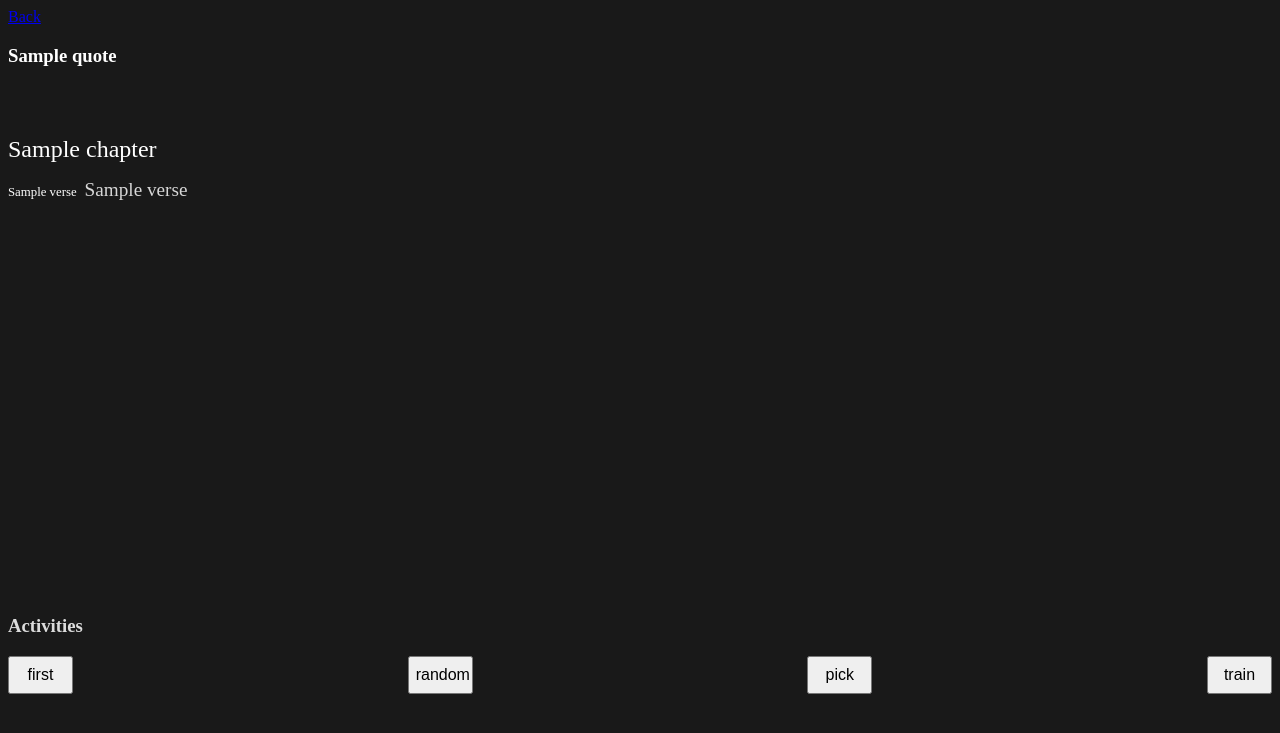
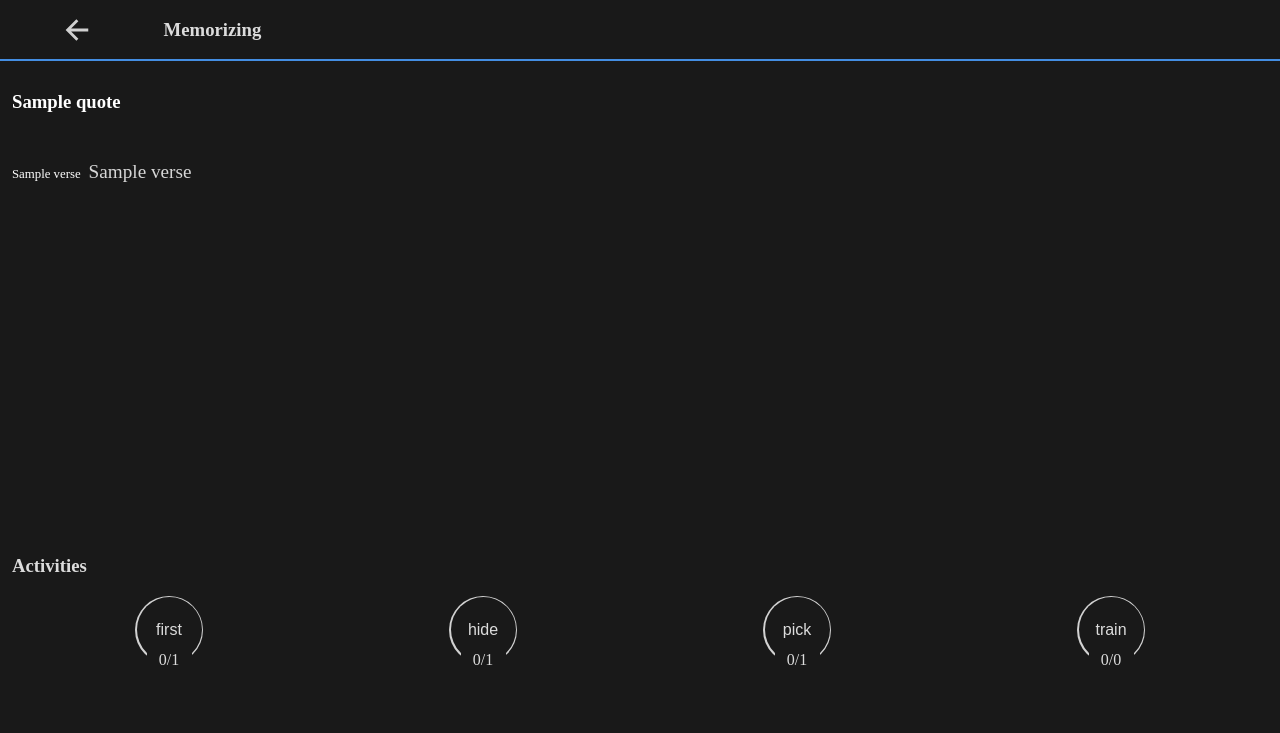
Before and after one commit to Alexanderortizcuellar/bible, a Flask app: template templates/game.html in a window 1280 px wide. Shown: the top 733 px of the page. Run offline with Flask 3, Linux system fonts and the light colour scheme; the template is opened without the code that fills it: most values are stand-ins (such as "Sample title", 1, 10 or a date in 2020).

Commit message:
look and feel

```diff
--- a/static/index.js
+++ b/static/index.js
@@ -12,6 +12,7 @@ let guessLetterCon = document.querySelector("div.guess-letter-wrap")
 let letterInput = document.querySelector("input#letter")
 addEvent()
 let trainCon = document.querySelector("div.train-wrap")
+let backLink = document.querySelector("a#back-link")
 
 for (const b of tasksCon.querySelectorAll("button")) {
 	b.addEventListener("click", ()=>{
@@ -23,10 +24,13 @@ backBtn.addEventListener("click", ()=>{
 	tasksCon.style.display = "flex"
 	backBtn.style.display = "none"
 	letterInput.style.display = "none"
+	h3Tasks.style.display = "block"
+	backLink.style.display = "flex"
 	hideCons()
 	resetGuess()
 	resetRand()
 	full = false;
+	changeHeight(true)
 })
 
 function getVerses() {
@@ -84,18 +88,31 @@ randResetBtn.addEventListener("click", ()=>{
 	resetRand()
 })
 
-
+/*
 let guessResetBtn = document.querySelector("button#guess-reset")
 guessResetBtn.addEventListener("click", ()=>{
 	resetGuess()
 })
-
+*/
 let guessLetterResetBtn = document.querySelector("button#guess-letter-reset")
+console.log(guessLetterResetBtn)
 guessLetterResetBtn.addEventListener("click", ()=>{
 	resetGuess()
 	letterInput.value = ""
 	letterInput.focus()
 })
+
+function changeHeight(out) {
+	let footer = document.querySelector("div.footer")
+	if (out) {
+		container.style.height = "60%"
+		footer.style.height = "28%"
+
+	} else {
+		container.style.height = "75%"
+		footer.style.height = "12%"
+	}
+}
 
 function createElements() {
 		let div = document.createElement("div")
@@ -168,6 +185,8 @@ function addOptions() {
 	let check = guesser.go(evt.currentTarget.innerText.trim(), false)
 		if (check) {
 		    handleGuess(false)
+		} else {
+			navigator.vibrate(200)
 		}
 		})
 	}
@@ -217,6 +236,8 @@ function addEvent() {
 		let check = guesser.go(letter.toLowerCase(), true)
 		if (check) {
 			handleGuess(true)
+		} else {
+			navigator.vibrate(200)
 		}
 
 	})
@@ -255,5 +276,6 @@ function switchMode(mode) {
 	tasksCon.style.display = "none"
 	h3Tasks.style.display = "none"
 	backBtn.style.display = "block"
-
+	backLink.style.display = "none"
+	changeHeight(false)
 }
--- a/static/utils.js
+++ b/static/utils.js
@@ -107,7 +107,7 @@ export class GuessWord {
 		} else if (this.words.length>=4 && this.words.length < 6) {
 			n = 3
 		} else {
-			n = 5;
+			n = 4;
 		}
 		let available = this._checkState(list)
 		for (let i=0;i<n;i++) {
@@ -244,11 +244,12 @@ export class FirstLetter {
 		this.text = text;
 	}
 	_getLetter(word) {
-		let chars = ["(","!","¿"];
+		let chars = ["(","¡","¿"];
 		let letter = ""
 		for (const c of chars) {
 			if (word[0] ==c &&  word.length > 1) {
 			letter = word[1]
+			break
 			} else {
 				letter = word[0]
 			}
--- a/templates/game.html
+++ b/templates/game.html
@@ -10,6 +10,8 @@ body {
 	height:90vh;
 	color:rgb(220,220,220);
 	background-color: rgb(25,25,25);
+	padding:0;
+	margin:0;
 	/*
 	background-color: #f4d8b0;
 	background-color: #f5deb3;
@@ -17,14 +19,75 @@ body {
 
 }
 
+#header-wrap {
+	display:flex;
+	align-items: center;
+}
+button.back {
+	border:none;
+	width:15%;
+	height:25px;
+	background: transparent;
+	outline:none;
+	text-align: left;
+	font-size: 1em;
+	background-image: url("/static/BDL.png");
+	background-position: center;
+	background-repeat: no-repeat;
+	background-size: contain;
+	padding-right: 10px;
+}
+
+a#back-link {
+	text-align: center;
+	width:12%;
+	height:23px;
+	padding-right: 10px;
+	vertical-align: middle;
+	display:flex;
+	justify-content: center;
+	align-items: center;
+}
+
+a#back-link:active {
+	background-color: none;
+}
+
+.header {
+	height:5%;
+	padding:0 12px;
+}
+.header h3 {
+	vertical-align: middle;
+}
+
+.header-wrap {
+	padding:0 12px;
+}
+
+.header-wrap h3 {
+	text-align: center;
+}
+div.line {
+	width:100%;
+	height:2px;
+	border-top: 2px solid #448EE2;
+	margin-bottom: 3px;
+}
 .container {
-	height:70%;
+	height:60%;
 	background: transparent;
-	margin-top: 4%;
+	margin-top: 1%;
 	overflow-x: hidden;
 	word-wrap: break-word;
+	padding:12px;
+	position:relative;
+
 }
 
+.container::-webkit-scrollbar {
+	display: none;
+}
 #chapter {
 	font-size: 1.5em;
 	color:white;
@@ -50,17 +113,57 @@ h3#quote {
 	filter:blur(6px);
 }
 .footer {
-	height:20%;
+	height:28%;
+	padding:12px;
 }
+
 div.tasks {
 	display:flex;
-	justify-content: space-between;
+	justify-content: space-around;
+	align-items: center;
+	align-content: center;
 }
 
+
+div.progress {
+	background-color:rgb(210,210,210);
+	display: flex;
+	align-items: center;
+	justify-content: center;
+	width:68px;
+	height:68px;
+	border-radius: 50%;
+}
+div.task-wrap {
+	width:65px;
+	height:65px;
+	border-radius: 50%;
+	display: flex;
+	flex-direction: column;
+	align-items: center;
+	justify-content: center;
+	position:relative;
+	background-color: rgb(25,25,25);
+}
+
+
 div.tasks button {
-	width:65px;
-	height:38px;
+	width:70%;
+	height:30px;
 	font-size: 1em;
+	background: transparent;
+}
+
+
+button#hide {
+	width:90%;
+	height:32px;
+	margin-right: 5px;
+}
+button#toggle-train {
+	width:100%;
+	height:32px;
+	font-size:1em;
 }
 div.options {
 	display:flex;
@@ -74,11 +177,12 @@ div.options button {
 	background-color: #002e3f;
 	border:none;
 	outline:none;
-	color:rgb(215,215,215);
+	color:rgb(210,210,210);
+	min-width: 45px;
 	height:35px;
 	padding: 8px 6px;
-	font-size: 1em;
-	margin-bottom: 8px;
+	font-size: 1.1em;
+	margin-bottom: 4px;
 }
 input#letter {
 	width:8px;
@@ -86,17 +190,65 @@ input#letter {
 	border:none;
 	display: none;
 }
+#rand-reset {
+	background-image: url("/static/4O.png");
+	background-position: center;
+	background-repeat: no-repeat;
+	background-size: contain;
+	min-width: 40px;
+}
+#guess-letter-reset {
+	background-image: url("/static/4O.png");
+	background-position: center;
+	background-repeat: no-repeat;
+	background-size: contain;
+	min-width: 50px;
+}
+#guess-reset {
+	background-image: url("/static/4O.png");
+	background-position: center;
+	background-repeat: no-repeat;
+	background-size: contain;
+	min-width: 40px;
+}
+.footer button {
+	background-color:#002e3f;
+	color:rgb(220,220,220);
+	border:none;
+	outline:none;
+}
+button#show-keys {
+	width:95%;
+	height:32px;
+	font-size: 1em;
+	margin-right: 3px;
+}
+span#kpi {
+	position:absolute;
+	height:15px;
+	width:45px;
+	text-align: center;
+	background-color: green;
+	transform:translateY(29px);
+	color:rgb(220,220,220);
+	background-color: rgb(25,25,25);
+	vertical-align: middle;
+}
 	</style>
 	<title>Memorize</title>
 </head>
 <body>
-	<a href="http://localhost:5000">Back</a>
+	<div id="header-wrap">
+	<button class="back" style="display: none;"></button>
+	<a id="back-link" href="http://localhost:5000"><img src="/static/BDL.png"></a><h3>Memorizing</h3>
+	</div>
+	<div class="line">
+	</div><br>
 	<div class="header" style="display: flex;flex-direction: row;justify-content: space-between;align-items: center;">
 	<h3 id="quote">{{ quote }}</h3>
 	<span><input type="text" id="letter"></span>
 	</div>
 	<div class="container">
-		<span id="chapter">{{ chapter }}</span>
 		{% for verse in text %}
 		<div class="content">
 		<p>
@@ -108,27 +260,45 @@ input#letter {
 	</div>
 	<div class="footer">
 	<h3 id="tasks">Activities</h3>
-	<button class="back" style="display: none;">Back</button>
 		<div class="tasks">
+			<div class="progress">
+			<div class="task-wrap">
 			<button id="first-letter">first</button>
-			<button id="hide-words">random</button>
+			<span id="kpi">0/1</span>
+			</div>
+			</div>
+			<div class="progress">
+			<div class="task-wrap">
+			<button id="hide-words">hide</button>
+			<span id="kpi">0/1</span>
+			</div>
+			</div>
+			<div class="progress">
+			<div class="task-wrap">
 			<button id="pick-words">pick</button>
+			<span id="kpi">0/1</span>
+			</div>
+			</div>
+			<div class="progress">
+			<div class="task-wrap">
 			<button id="train">train</button>
+			<span id="kpi">0/0</span>
+			</div>
+			</div>
 		</div>
 		<div class="guess-letter-wrap" style="display:none;">
 			<input type="text" id="letter"><br>
-			<button id="guess-letter-reset">Reset</button>
+			<button id="show-keys">Show keyboard</button>
+			<button id="guess-letter-reset"></button>
 		</div>
 		<div class="guess-word-wrap" style="display:none;">
 			<div class="options"></div>
-			<button id="guess-reset">
-				Reset
 			</button>
 
 		</div>
 		<div class="hide-wrap" style="display:none;">
 			<button id="hide">Hide</button>
-			<button id="rand-reset">reset</button>
+			<button id="rand-reset"></button>
 		</div>
 	<div class="train-wrap" style="display: none;">
 	<button id="toggle-train" >
```
Also changed, not shown: static/4O.png (added), static/BDL.png (added), static/single-left.png (added).
